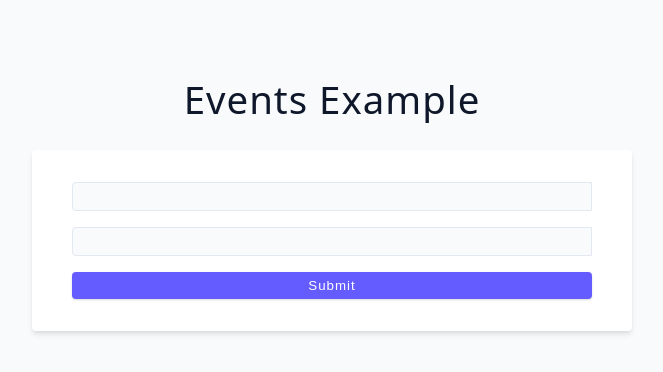
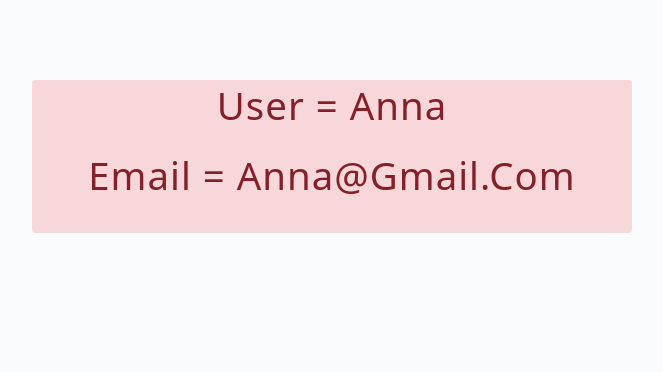
Before and after one commit to Quwambinuyo/typescript-react-essentials, a React (Vite) app: page / in a window 1280 px wide. Shown: the top 372 px of the page, without its empty margins (308-971 px from the left). Built offline with nearby package versions, Linux system fonts and the light colour scheme.

Commit message:
Update Component to define ProfileCardProps and handle basic and advanced user profiles

```diff
--- a/src/App.tsx
+++ b/src/App.tsx
@@ -1,9 +1,11 @@
-import Component from "./starter/04-events";
+import Component from "./starter/05-challenge";
 
 function App() {
   return (
     <main>
-      <Component />
+      {/* <Component name="anna" type="advanced" email="anna@gmail.com" />
+      <Component name="anna" type="basic" email="anna@gmail.com" /> */}
+      <Component name="anna" type="advanced" email="anna@gmail.com" />
     </main>
   );
 }
--- a/src/starter/05-challenge/index.tsx
+++ b/src/starter/05-challenge/index.tsx
@@ -1,9 +1,38 @@
-function Component() {
-  return (
-    <div>
-      <h2>React & Typescript</h2>
-      <h2>Challenge</h2>
-    </div>
-  );
+interface BasicProfileCardProps {
+  type: "basic";
+  name: string;
+  // email: string;
+}
+interface AdvancedProfileCardProps {
+  type: "advanced";
+  name: string;
+  email: string;
+}
+
+type ProfileCardProps = BasicProfileCardProps | AdvancedProfileCardProps;
+
+function Component(props: ProfileCardProps) {
+  // const { type, name, email } = props;
+  // const alertType = type === "basic" ? "success" : "danger";
+  // const className = `alert alert-${alertType}`;
+
+  const { type, name } = props;
+  if (type === "basic") {
+    return (
+      <article className="alert alert-success">
+        <h2>User = {name}</h2>
+      </article>
+    );
+  }
+
+  const { email } = props;
+  if (type === "advanced") {
+    return (
+      <article className="alert alert-danger">
+        <h2>User = {name}</h2>
+        <h2>Email = {email}</h2>
+      </article>
+    );
+  }
 }
 export default Component;
```
